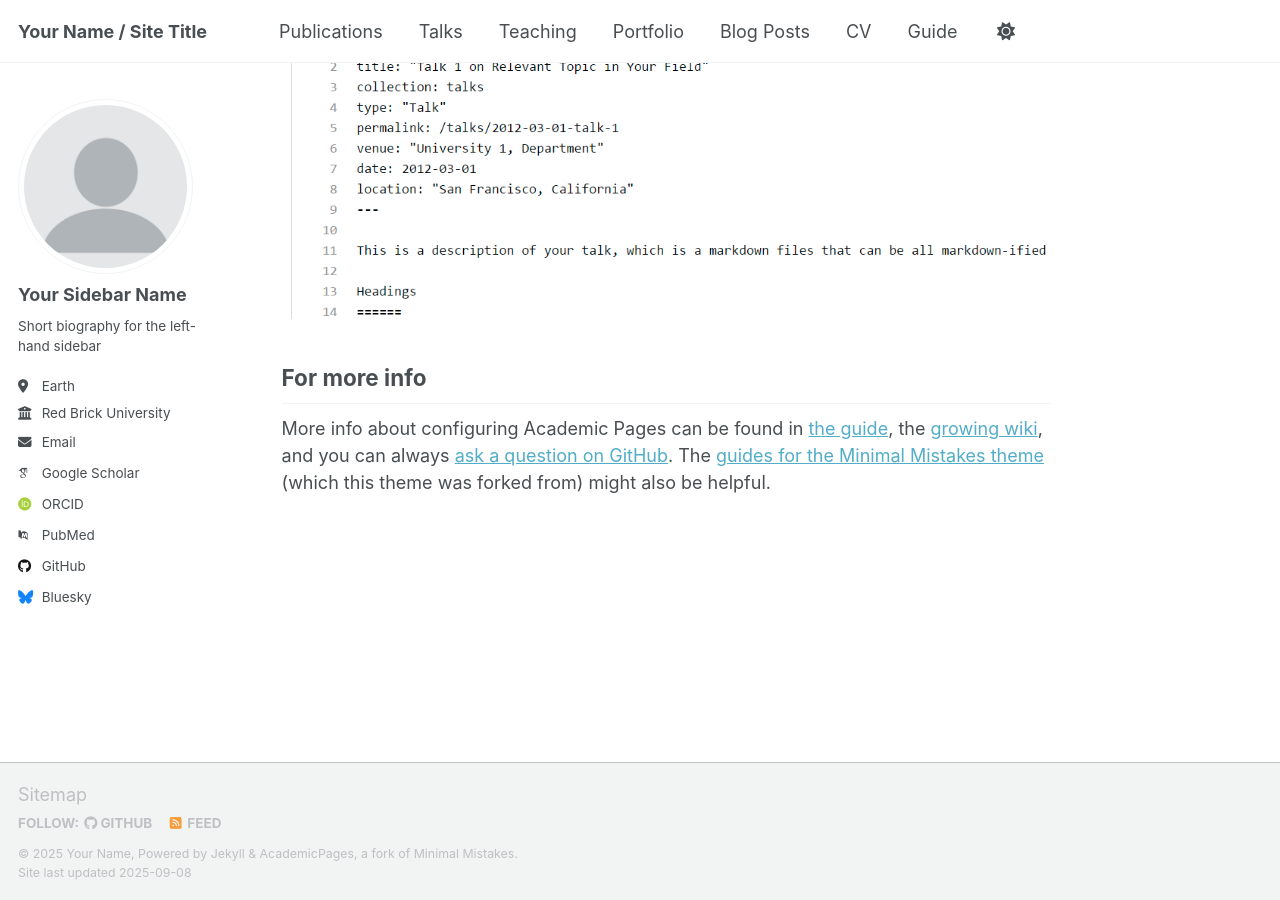
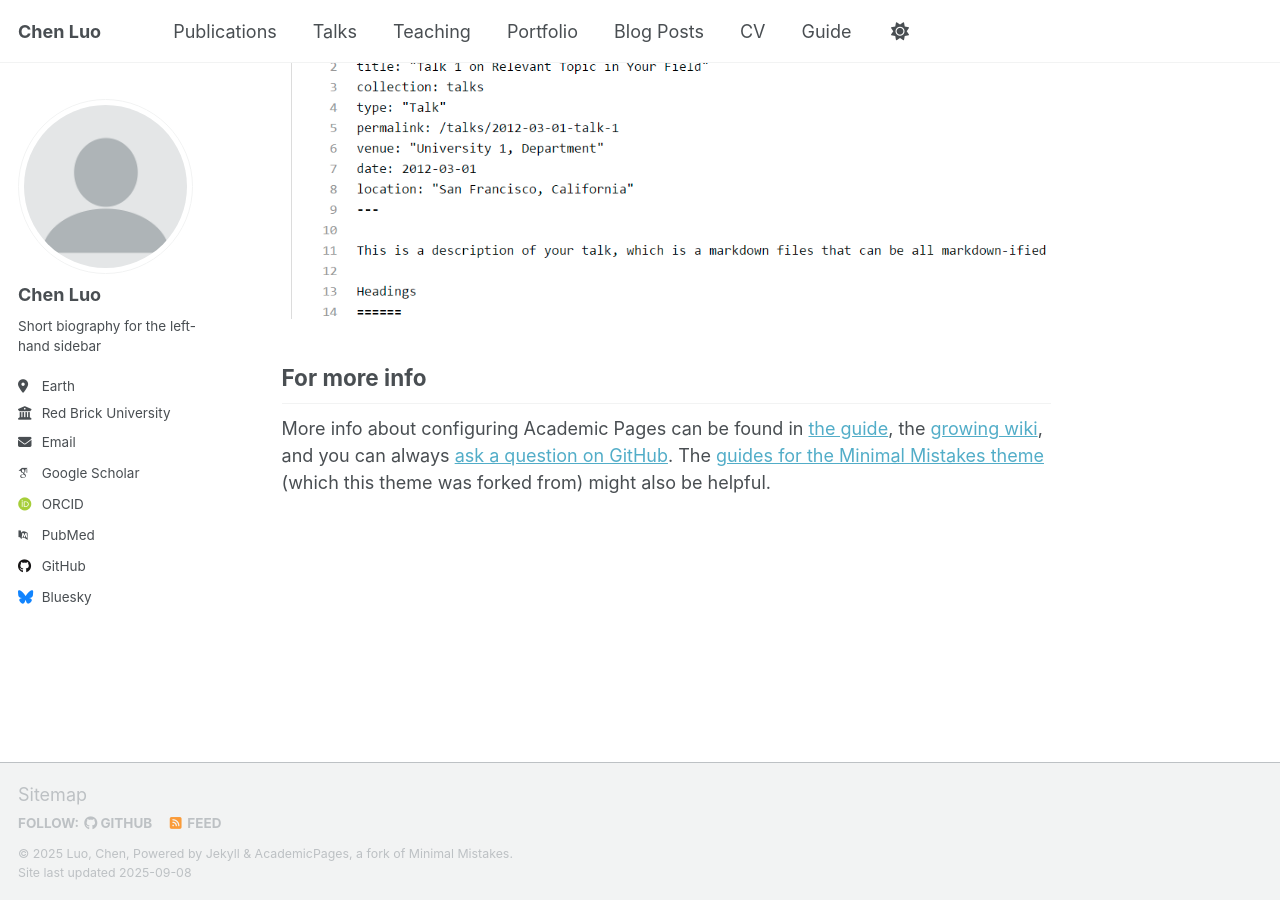
Before and after one commit to Linc0412/Linc0412.github.io, a Jekyll site: the page built from _pages/about.md, in a window 1280 px wide and 900 px high, scrolled down 2880 px. Built offline with Jekyll 4.4.1, drawn with Linux system fonts in a browser that asks for light colours; some web fonts are replaced; a script that is not in the unit is left out.

Commit message:
Update _config.yml

```diff
--- a/_config.yml
+++ b/_config.yml
@@ -9,13 +9,13 @@
 # Basic Site Settings
 locale                   : "en-US"
 site_theme               : "default" # Currently available options are "default", "air"
-title                    : "Your Name / Site Title"
+title                    : "Chen Luo"
 title_separator          : "-"
-name                     : &name "Your Name"
+name                     : &name "Luo, Chen"
 description              : &description "personal description"
-url                      : https://academicpages.github.io # the base hostname & protocol for your site e.g. "https://[your GitHub username].github.io" or if you already have some other page hosted on Github then use "https://[your GitHub username].github.io/[Your Repo Name]"
+url                      : "https://Linc0412.github.io"
 baseurl                  : "" # the subpath of your site, e.g. "/blog"
-repository               : "academicpages/academicpages.github.io"
+repository               : "Linc0412/Linc0412.github.io"
 
 # Site Author - The following control what appear as part of the author content on the side bar.
 #               If a field is blank the icon and link will not appear, otherwise it will be shown.
@@ -23,7 +23,7 @@ repository               : "academicpages/academicpages.github.io"
 author:
   # Biographic information
   avatar           : "profile.png"
-  name             : "Your Sidebar Name"
+  name             : "Chen Luo"
   pronouns         : # example: "she/her"
   bio              : "Short biography for the left-hand sidebar"
   location         : "Earth"
```
